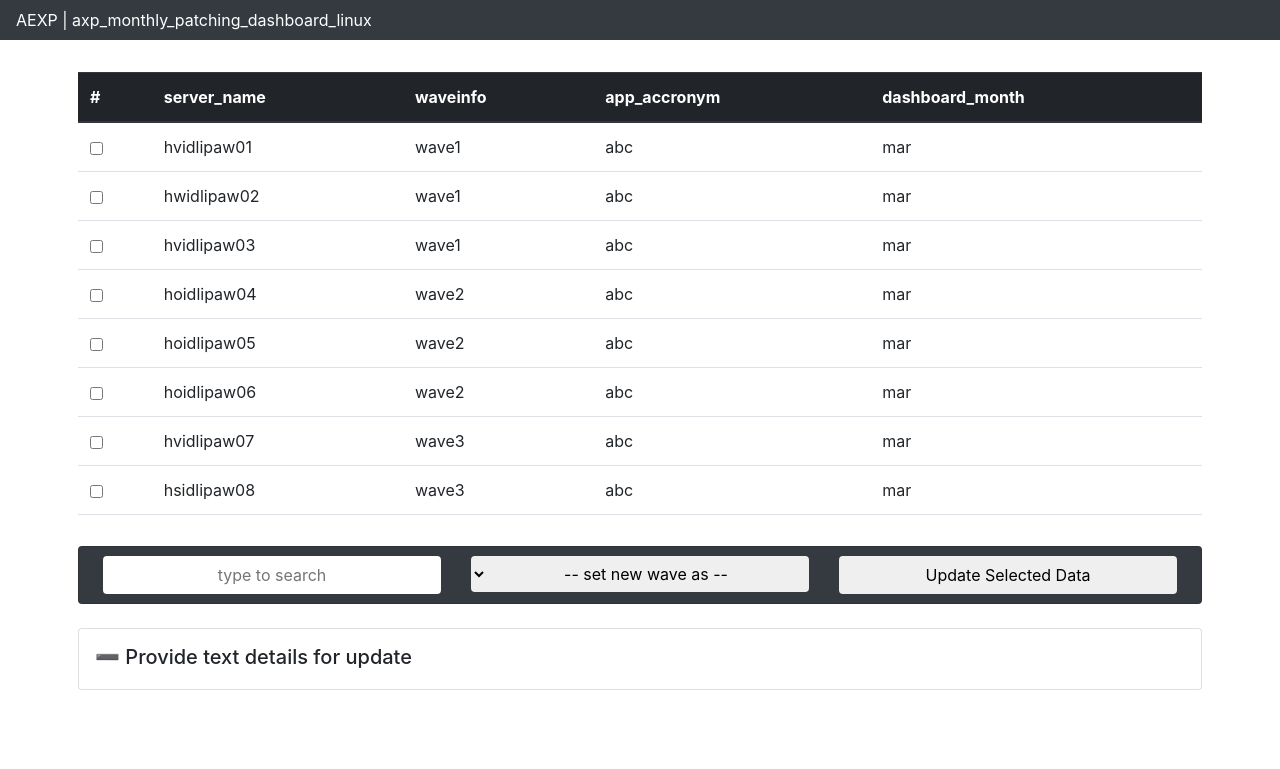
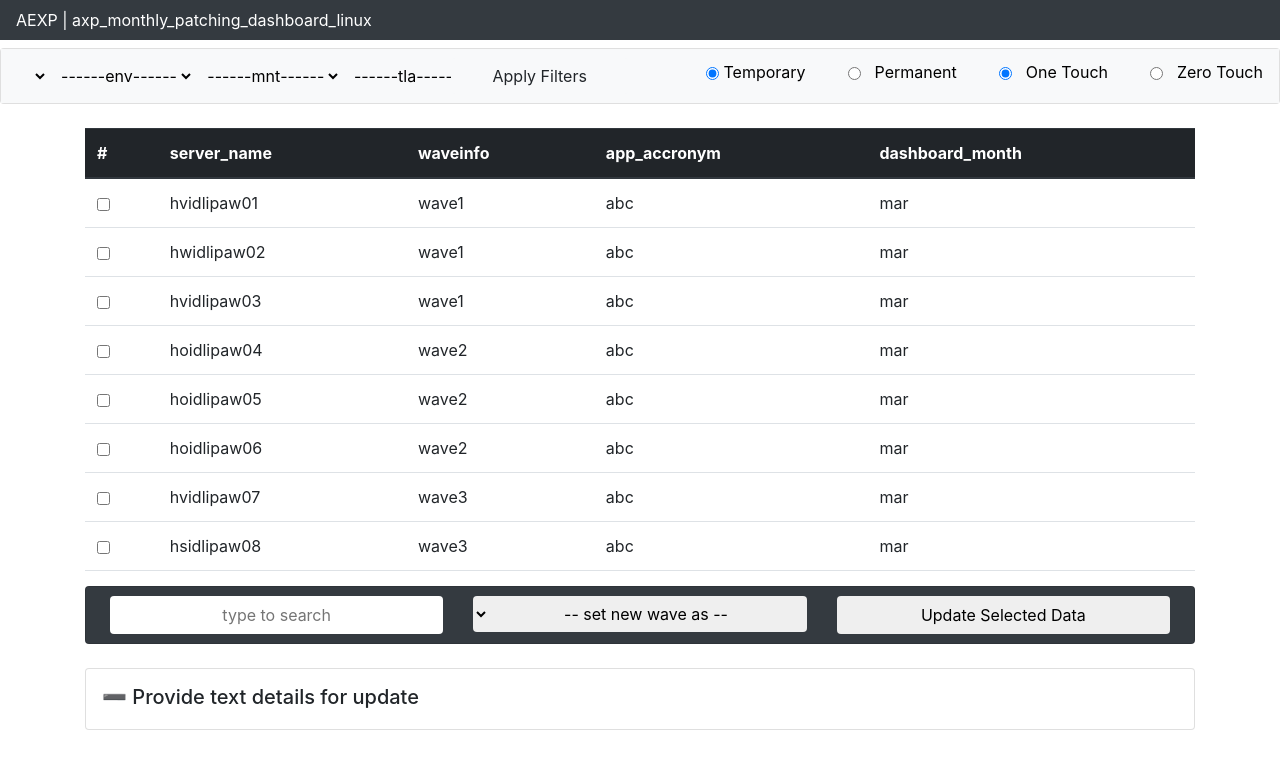
Before and after one commit to SanchitaMishra170676/django-tt, a Django app: page / in a window 1280 px wide. Shown: the top 769 px of the page. Run offline with Django 4.2, Linux system fonts and the light colour scheme.

Commit message:
filters option added

```diff
--- a/aexp_multi_update/views.py
+++ b/aexp_multi_update/views.py
@@ -1,4 +1,3 @@
-from dataclasses import replace
 from multiprocessing import context
 from django.shortcuts import render, redirect
 from django.contrib import messages
--- a/templates/index.html
+++ b/templates/index.html
@@ -35,7 +35,66 @@
     <h style="color: white; ">AEXP | axp_monthly_patching_dashboard_linux</h>
 </nav>
 
-<div class="container mt-4 p-2 ">
+<!-- Choice of Options -->
+<div class="card mt-2"  >
+  <span class="d-flex justify-content-center ">
+
+    <span class="col-12 navbar  bg-light">
+      <span class="col-1">
+        <select class="btn bg-light" style="color: black;" name="new_wave" id="uwave" dir="rtl" required>
+          <option value="">------env------</option>
+          <option value="env1">env1</option>
+          <option  value="env2">env2</option>
+          <option  value="env3">env3</option>
+        </select>
+      </span>
+      <span class="col-1">
+        <select class="btn bg-light" style="color: black;" name="new_wave" id="uwave" dir="rtl" required>
+          <option value="">------mnt------</option>
+          <option value="jan">Jan</option>
+          <option value="feb">Feb</option>
+          <option value="mar">Mar</option>
+          <option value="apr">Apr</option>
+        </select>
+      </span>
+      <span class="col-1">
+        <select class="btn bg-light" style="color: black;" name="new_wave" id="uwave" dir="rtl" required>
+          <option value="">------tla------</option>
+          <option value="env1">tla1</option>
+          <option  value="env2">tla2</option>
+          <option  value="env3">tla3</option>
+        </select>
+      </span>
+      <span class="col-2">
+        <button class="btn col-12 form-control btn-light" style="margin-left: -20px; padding-left:40px; padding-right:40px;">Apply Filters</button>
+      </span>
+
+      <span class="col-1.5">
+        <input class="btn" type="radio" checked name="temp_per" id="">
+        <label for="" style="color: black;">Temporary</label>
+      </span>
+      <span class="col-1.5">
+        <input class="btn" type="radio" name="temp_per" id="">
+        <label for=""  style="color: black;"> &nbsp Permanent</label>
+      </span>
+      <span class="col-1.5">
+        <input class="btn" type="radio" checked name="one_zero" id="">
+        <label for="" style="color: black;"> &nbsp One Touch</label>
+      </span>
+      <span class="col-1.5">
+        <input class="btn" type="radio" name="one_zero" id="">
+        <label for="" style="color: black;"> &nbsp Zero Touch</label>
+      </span>
+
+    </span>
+  </span>
+</div>
+
+<div class="container mt-4 ">
+
+
+
+
   <!-- Table -->
 
   <form action="/" enctype="multipart/form-data"  method="post">
@@ -65,8 +124,10 @@
       </table>
       </div>
 
+
+
   <!-- Random Selection -->
-  <div class="card mt-4 p-4 bg-dark" >
+  <div class="card mt-2 p-4 bg-dark" >
 
     <input type="text" name="itype" id="" value="1" style="display: none;">
     <span class="d-flex justify-content-center row">
@@ -115,6 +176,7 @@
 
         <div>
             <textarea name="details" rows="10" style="width: 100%;"></textarea>
+
             <button type="submit" class="btn form-control btn-dark" >Update</button>
         </div>
         </form>
```
